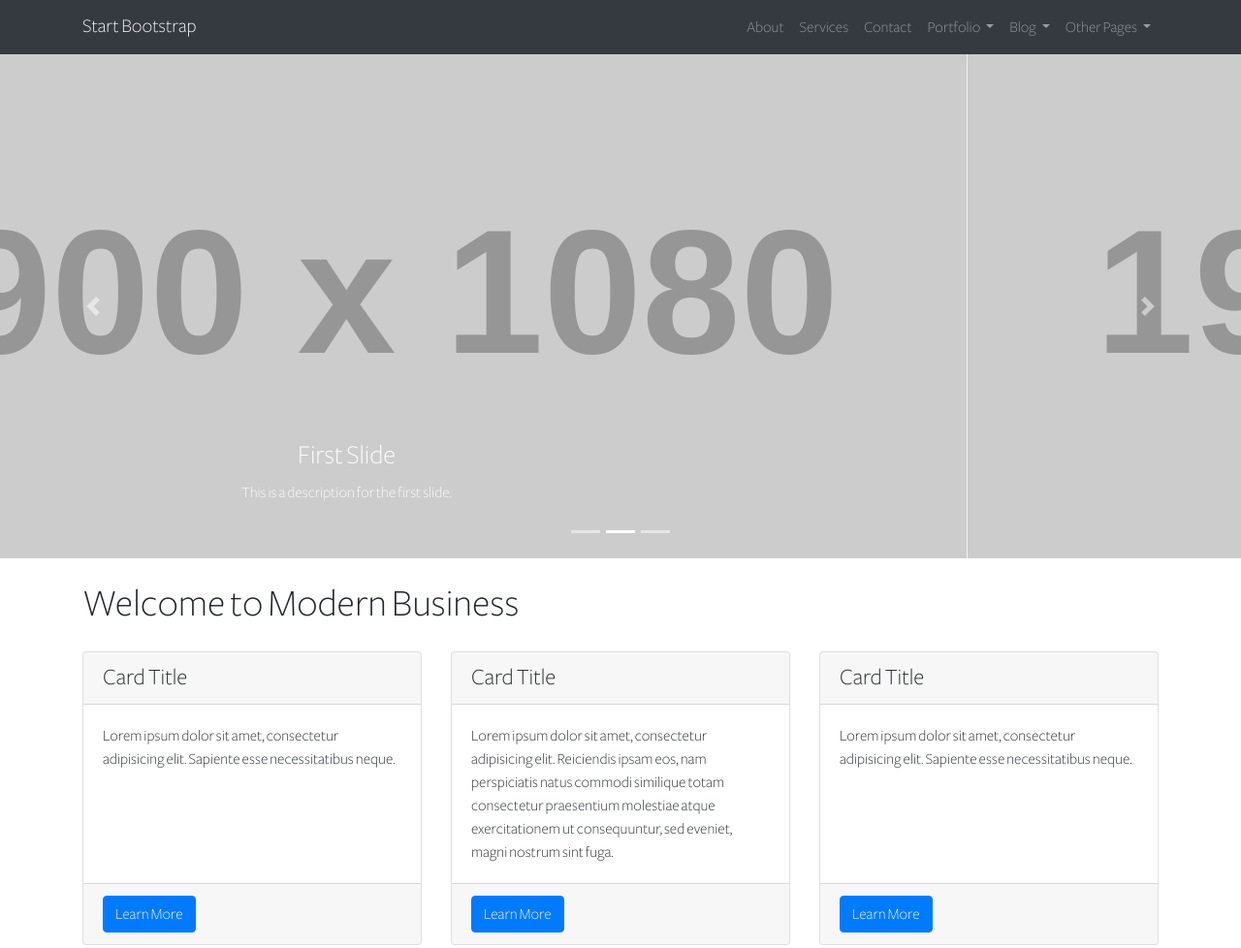
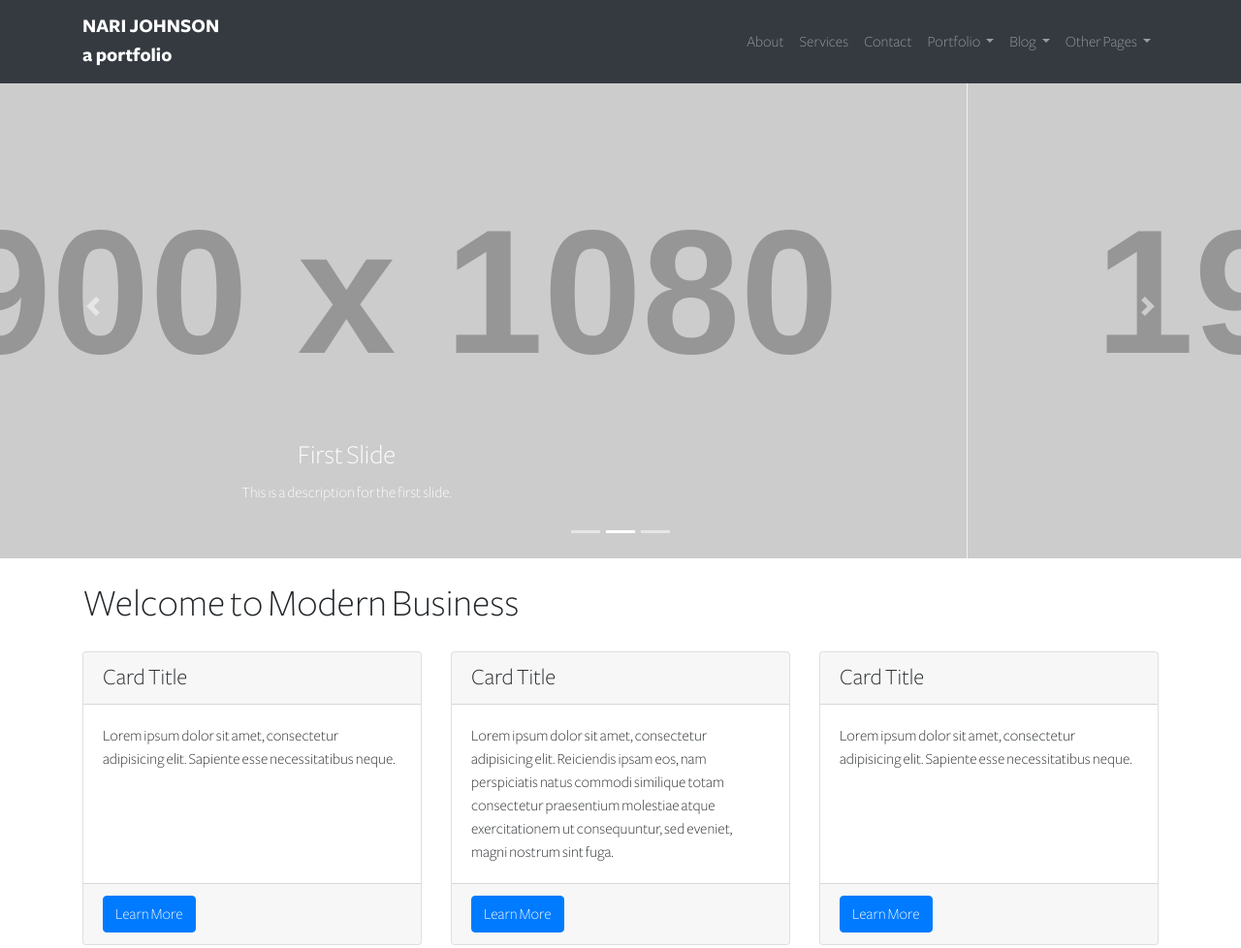
Before and after one commit to njohnson99/btstrap, a website: page index.html in a window 1280 px wide. Shown: the top 978 px of the page at 97% size. Drawn offline with Linux system fonts and the light colour scheme; placeholder pictures from the web are drawn by us; files whose address does not match are found by name.

Commit message:
tried to change font of title

```diff
--- a/index.html
+++ b/index.html
@@ -8,7 +8,7 @@
     <meta name="description" content="">
     <meta name="author" content="">
 
-    <title>Modern Business - Start Bootstrap Template</title>
+    <title>NGJ</title>
 
     <!-- Bootstrap core CSS -->
     <link href="vendor/bootstrap/css/bootstrap.min.css" rel="stylesheet">
@@ -23,7 +23,7 @@
     <!-- Navigation -->
     <nav class="navbar fixed-top navbar-expand-lg navbar-dark bg-dark fixed-top">
       <div class="container">
-        <a class="navbar-brand" href="index.html">Start Bootstrap</a>
+        <a class="navbar-brand" href="index.html" style="font-family:freight-sans-bold;">NARI JOHNSON<br>a portfolio</a>
         <button class="navbar-toggler navbar-toggler-right" type="button" data-toggle="collapse" data-target="#navbarResponsive" aria-controls="navbarResponsive" aria-expanded="false" aria-label="Toggle navigation">
           <span class="navbar-toggler-icon"></span>
         </button>
```
Also changed, not shown: css/freight-sans-bold.woff (renamed from freight-sans-bold.woff), css/freight-sans-bold.woff2 (renamed from freight-sans-bold.woff2), css/freight-sans-light.woff (renamed from freight-sans-light.woff), css/freight-sans-light.woff2 (renamed from freight-sans-light.woff2), 1 other file.
